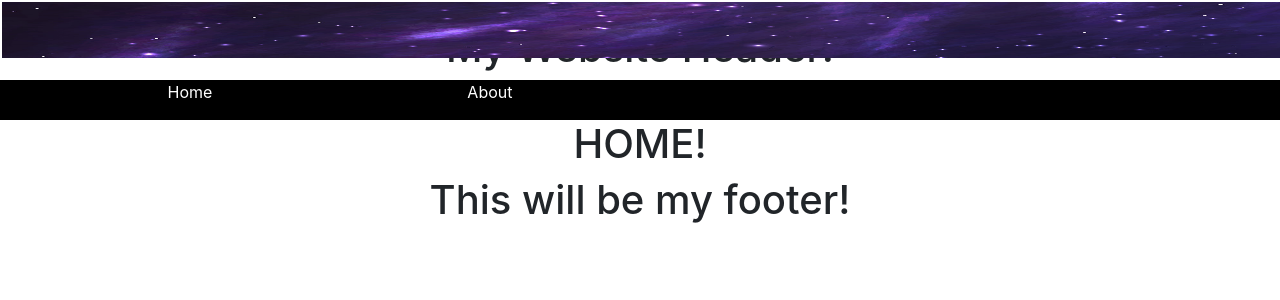
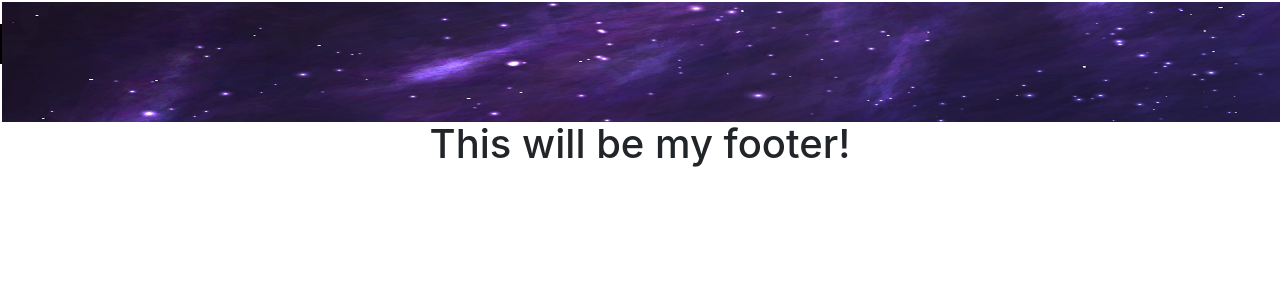
Before and after one commit to jlagree/homepage, a React (Create React App) app: page / in a window 1280 px wide. Shown: the top 300 px of the page. Built offline with nearby package versions, Linux system fonts and the light colour scheme.

Commit message:
formatting

```diff
--- a/src/components/Header.js
+++ b/src/components/Header.js
@@ -9,12 +9,11 @@ const Header = () => {
         right: "2px",
         bottom: "2px",
         width: "100%",
-        height: "7%"
+        height: "15%"
     }
     return (
         <div className="headerWithImage">
             <img src={headerImage} style={imgStyle}/> <br/>
-            <h1>My Website Header!</h1>
         </div>
     )
 }
```
